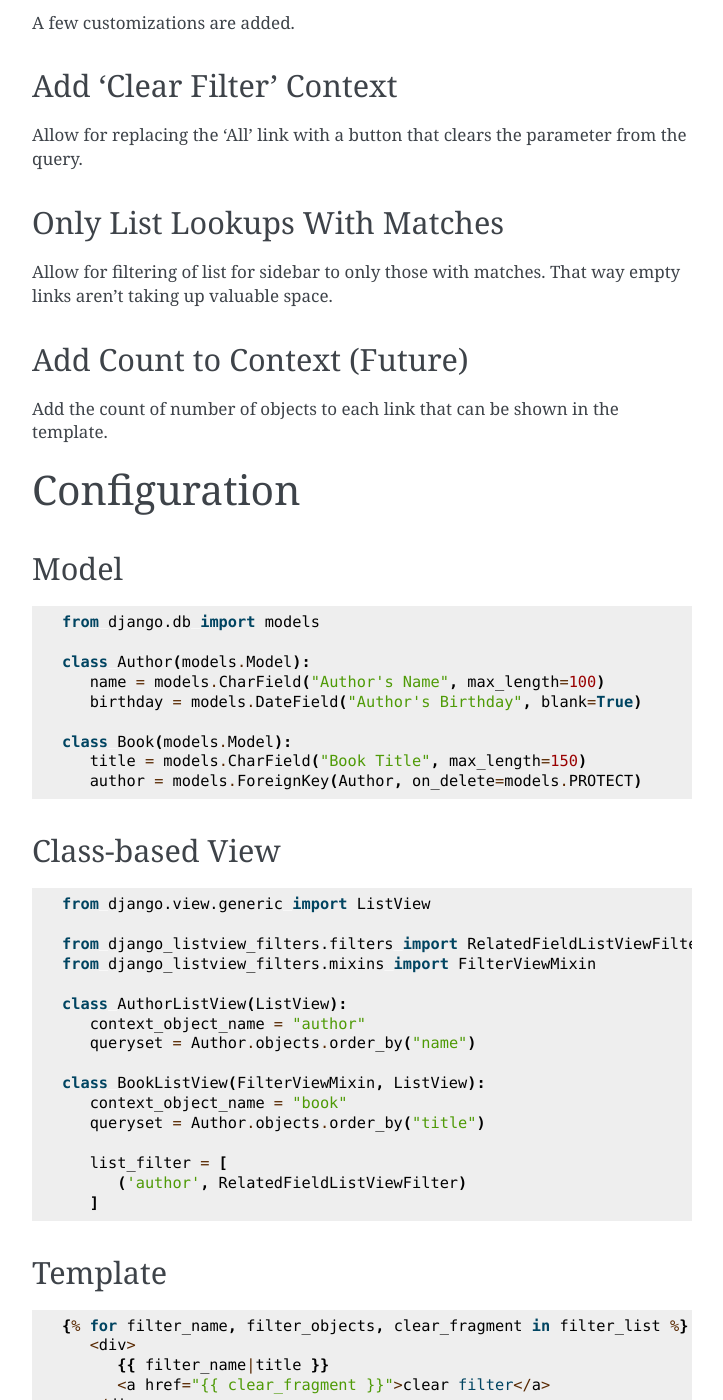
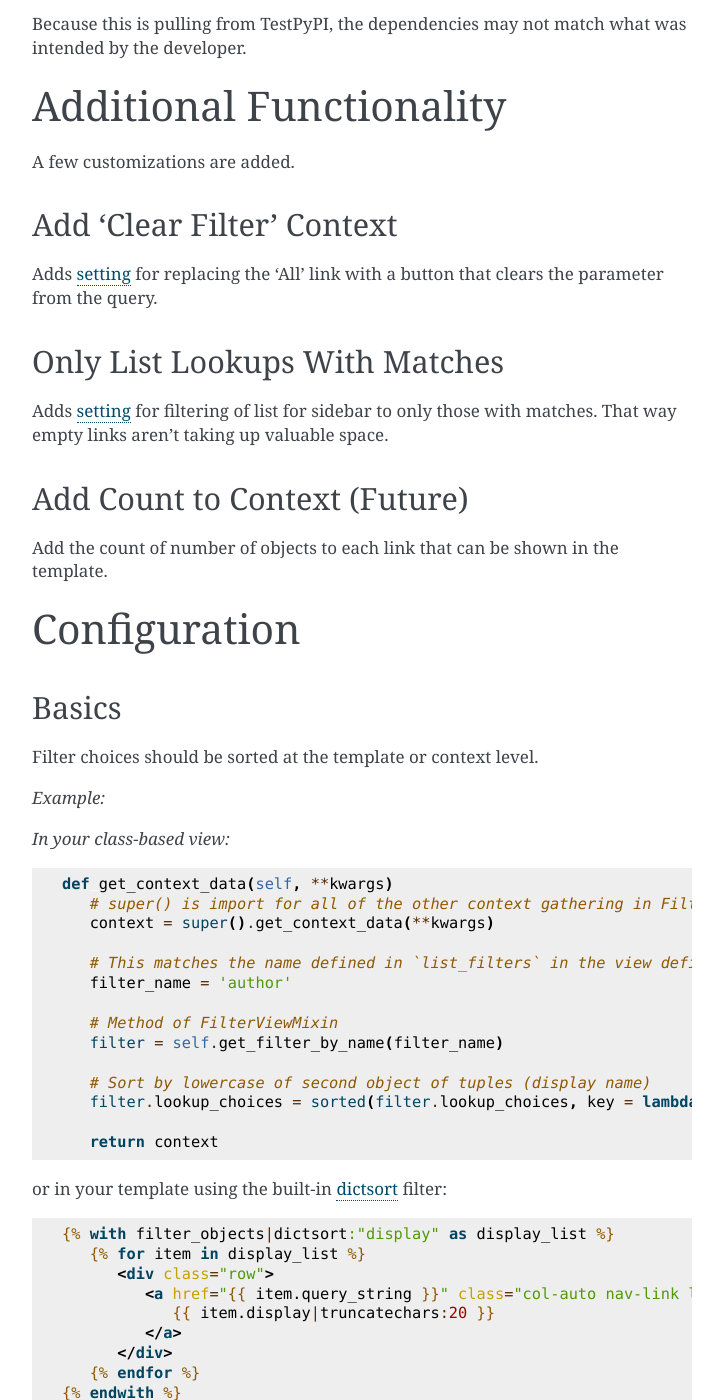
Before and after one commit to wsutc/django-listview-filters, a Sphinx documentation site: the page built from docs/index.rst, in a window 1280 px wide and 1400 px high, scrolled down 770 px. Shown: the whole window, without its empty margins (388-1111 px from the left). Built offline with Sphinx 7.4.7, drawn with Linux system fonts in a browser that asks for light colours; some of the changed text lies outside the part shown.

Commit message:
docs: adding documentation
adding missing classes and functions to docs, as well as making version
fully dynamic

```diff
--- a/docs/conf.py
+++ b/docs/conf.py
@@ -4,8 +4,16 @@
 from django import setup as django_setup
 from django.conf import settings
 
-sys.path.insert(0, os.path.abspath("../src/django_listview_filters/"))
+
+
+# import __init__
+# from __init__ import __version__
+
+sys.path.insert(0, os.path.abspath("../"))
 print("Path: {}".format(sys.path[0]))
+
+from src.django_listview_filters.__init__ import __version__
+
 settings.configure()
 
 django_setup()
@@ -21,14 +29,29 @@
 project = "Django ListView Filters"
 copyright = "2022, Karl Wooster"
 author = "Karl Wooster"
-release = "0.0.1b0.dev1"
+# release = "0.0.1b0.dev1"
+version = __version__
+print("Version: {}".format(version))
+release = version
+
+# rst_epilog = """
+# .. |ProjectVersion| replace:: version...{version}
+# """.format(version = version)
+
+substitutions = [
+    ('|ProjectVersion|', version),
+]
 
 # -- General configuration ---------------------------------------------------
 # https://www.sphinx-doc.org/en/master/usage/configuration.html#general-configuration
 
 extensions = [
     "sphinx.ext.autodoc",
+    "docs.custom-extensions.extensions",
+    "sphinx.ext.autosectionlabel",
 ]
+
+autosectionlabel_prefix_document = True
 
 templates_path = ["_templates"]
 exclude_patterns = ["_build", "Thumbs.db", ".DS_Store"]
--- /dev/null
+++ b/docs/custom-extensions/extensions.py
@@ -0,0 +1,39 @@
+"""
+Custom Sphinx extensions.
+"""
+
+from typing import List
+
+from sphinx.application import Sphinx
+from sphinx.directives.code import CodeBlock
+
+
+class SubstitutionCodeBlock(CodeBlock):  # type: ignore
+    """
+    Similar to CodeBlock but replaces placeholders with variables.
+    """
+
+    def run(self) -> List:
+        """
+        Replace placeholders with given variables.
+        """
+        app = self.state.document.settings.env.app
+        new_content = []
+        self.content = self.content  # type: List[str]
+        existing_content = self.content
+        for item in existing_content:
+            for pair in app.config.substitutions:
+                original, replacement = pair
+                item = item.replace(original, replacement)
+            new_content.append(item)
+
+        self.content = new_content
+        return list(CodeBlock.run(self))
+
+
+def setup(app: Sphinx) -> None:
+    """
+    Add the custom directives to Sphinx.
+    """
+    app.add_config_value('substitutions', [], 'html')
+    app.add_directive('substitution-code-block', SubstitutionCodeBlock)
--- a/docs/index.rst
+++ b/docs/index.rst
@@ -37,12 +38,12 @@
 Add 'Clear Filter' Context
 --------------------------
 
-Allow for replacing the 'All' link with a button that clears the parameter from the query.
+Adds :ref:`setting <show_all_setting>` for replacing the 'All' link with a button that clears the parameter from the query.
 
 Only List Lookups With Matches
 ------------------------------
 
-Allow for filtering of list for sidebar to only those with matches. That way empty links aren't taking up valuable space.
+Adds :ref:`setting <show_unused_setting>` for filtering of list for sidebar to only those with matches. That way empty links aren't taking up valuable space.
 
 Add Count to Context (Future)
 -----------------------------
@@ -52,10 +53,53 @@
 Configuration
 =============
 
+Basics
+------
+
+Filter choices should be sorted at the template or context level.
+
+*Example:*
+
+*In your class-based view:*
+
+.. code-block:: python
+
+   def get_context_data(self, **kwargs)
+      # super() is import for all of the other context gathering in FilterViewMixin
+      context = super().get_context_data(**kwargs)
+
+      # This matches the name defined in `list_filters` in the view definition.
+      filter_name = 'author'
+
+      # Method of FilterViewMixin
+      filter = self.get_filter_by_name(filter_name)
+
+      # Sort by lowercase of second object of tuples (display name)
+      filter.lookup_choices = sorted(filter.lookup_choices, key = lambda x: x[1].lower())
+
+      return context
+
+or in your template using the built-in `dictsort <https://docs.djangoproject.com/en/stable/ref/templates/builtins/#dictsort>`_ filter:
+
+.. code-block:: html+django
+
+   {% with filter_objects|dictsort:"display" as display_list %}
+      {% for item in display_list %}
+         <div class="row">
+            <a href="{{ item.query_string }}" class="col-auto nav-link link-dark py-0{% if item.selected %} active{% endif %}">
+               {{ item.display|truncatechars:20 }}
+            </a>
+         </div>
+      {% endfor %}
+   {% endwith %}
+
+Examples
+========
+
 Model
 -----
 
-::
+.. code-block:: python
 
    from django.db import models
 
@@ -70,7 +114,7 @@
 Class-based View
 ----------------
 
-::
+.. code-block:: python
 
    from django.view.generic import ListView
 
@@ -92,7 +136,7 @@
 Template
 --------
 
-::
+.. code-block:: html+django
 
    {% for filter_name, filter_objects, clear_fragment in filter_list %}
       <div>
--- a/docs/miscellaneous.rst
+++ b/docs/miscellaneous.rst
@@ -10,5 +10,5 @@
 
 A simple function that makes it easy to overwrite class (or other) variables with a Django project settings variable, if it exists.
 
-.. automodule:: _helpers
+.. automodule:: src.django_listview_filters._helpers
     :members:
--- a/pyproject.toml
+++ b/pyproject.toml
@@ -30,7 +30,7 @@
 # [tool]
 # [tool.hatch]
 [tool.hatch.version]
-path="src/django_listview_filters/__about__.py"
+path="src/django_listview_filters/__init__.py"
 
 # [tool.hatch.build.targets.sdist]
 # exclude = [
--- a/src/django_listview_filters/__about__.py
+++ /dev/null
@@ -1 +0,0 @@
-__version__ = "0.0.1b0.dev1"
--- a/src/django_listview_filters/__init__.py
+++ b/src/django_listview_filters/__init__.py
@@ -0,0 +1 @@
+__version__ = "0.0.1b0.dev2"
```
Also changed, not shown: other parts of docs/index.rst (+3 -2 lines), docs/classes.rst (added, +28 -0 lines), docs/settings.rst (+31 -7 lines), docs/custom-extensions/__init__.py (added), 1 other file.
